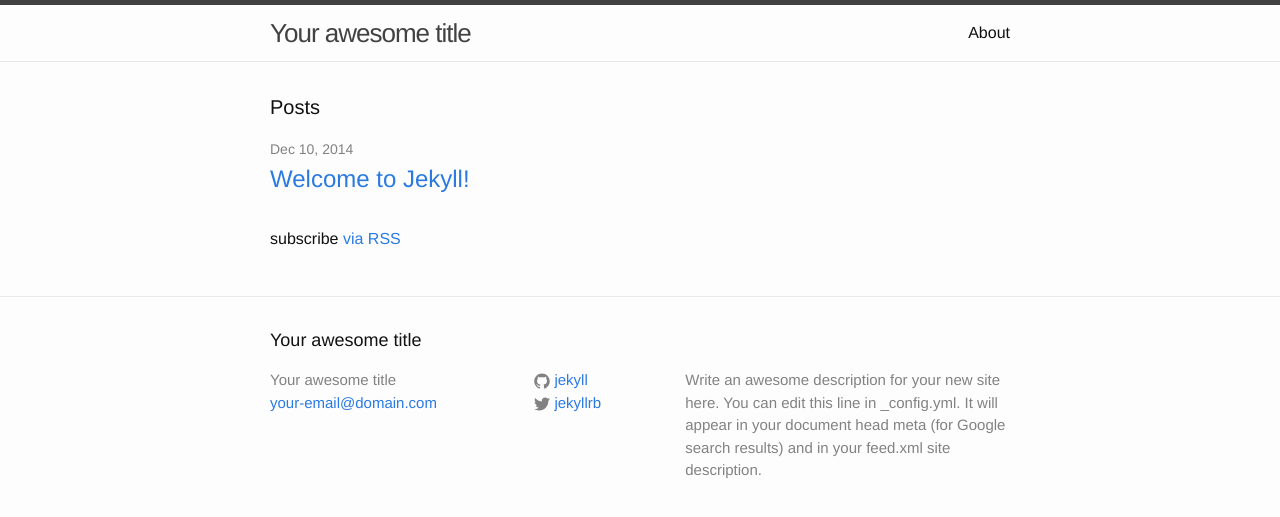
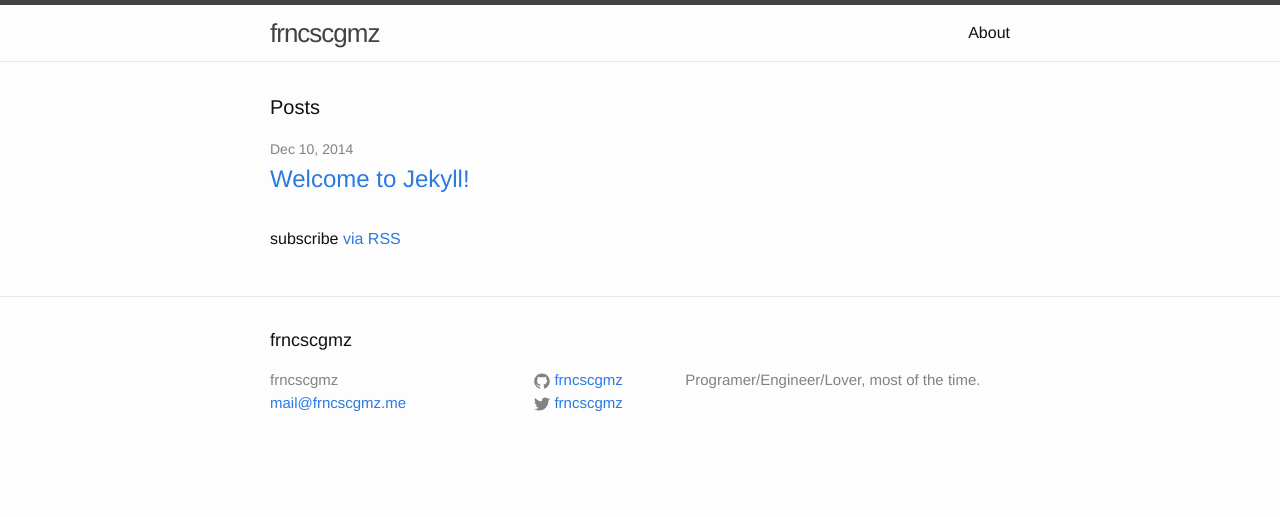
Before and after one commit to frncscgmz/frncscgmz-site, a Jekyll site: the page built from index.html, in a window 1280 px wide. Shown: the top 517 px of the page. Built offline with Jekyll 4.4.1, drawn with Linux system fonts in a browser that asks for light colours.

Commit message:
Change Jekyll configurations

```diff
--- a/_config.yml
+++ b/_config.yml
@@ -1,14 +1,15 @@
 # Site settings
-title: Your awesome title
-email: your-email@domain.com
+title: frncscgmz
+email: mail@frncscgmz.me
 description: > # this means to ignore newlines until "baseurl:"
-  Write an awesome description for your new site here. You can edit this
-  line in _config.yml. It will appear in your document head meta (for
-  Google search results) and in your feed.xml site description.
+  Programer/Engineer/Lover, most of the time.
 baseurl: "" # the subpath of your site, e.g. /blog/
-url: "http://yourdomain.com" # the base hostname & protocol for your site
-twitter_username: jekyllrb
-github_username:  jekyll
+url: "http://frncscgmz.me" # the base hostname & protocol for your site
+twitter_username: frncscgmz
+github_username:  frncscgmz
 
 # Build settings
 markdown: kramdown
+
+# Octopress migration
+permalink: /blog/:year/:month/:day/:title/
```
